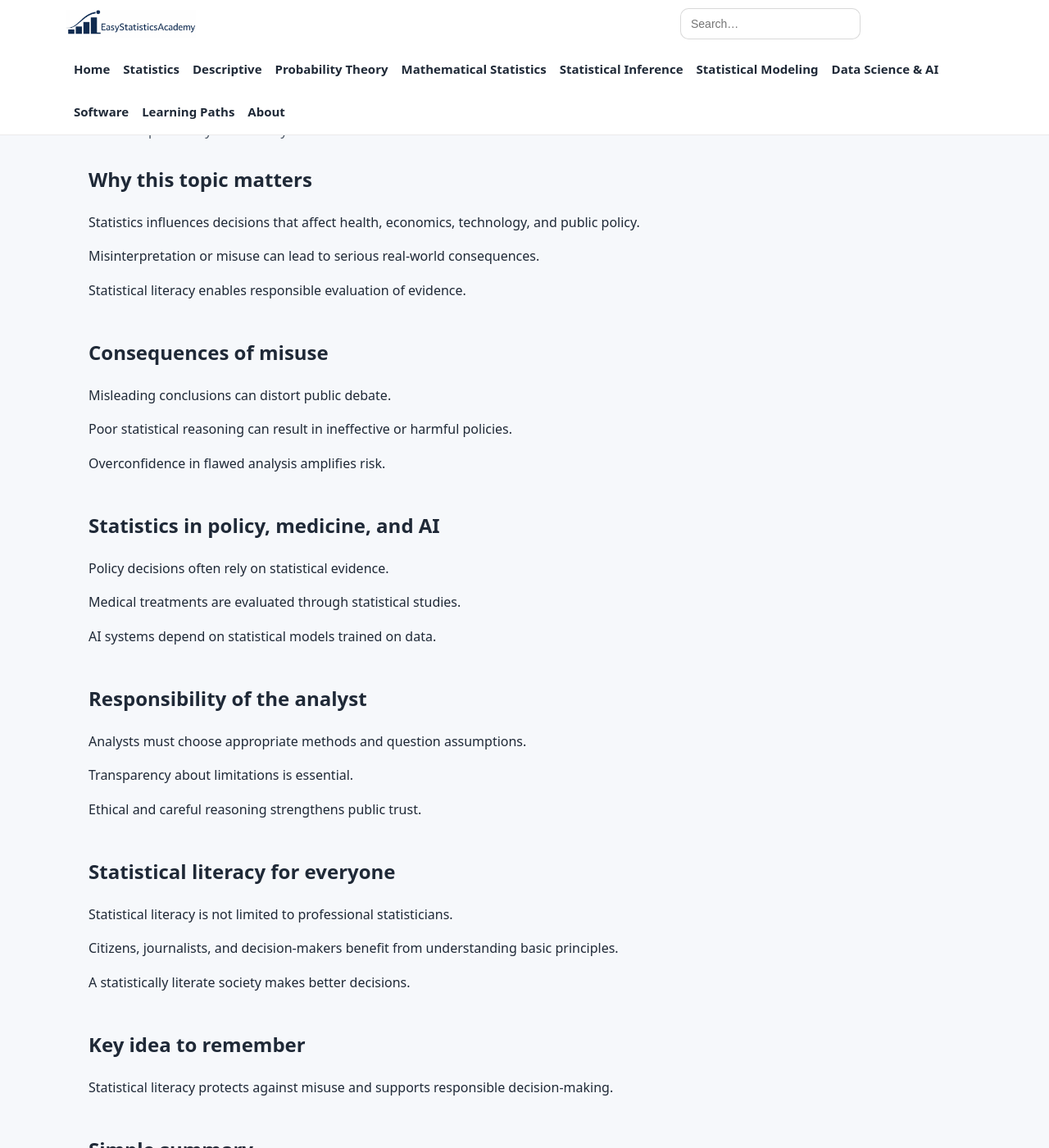
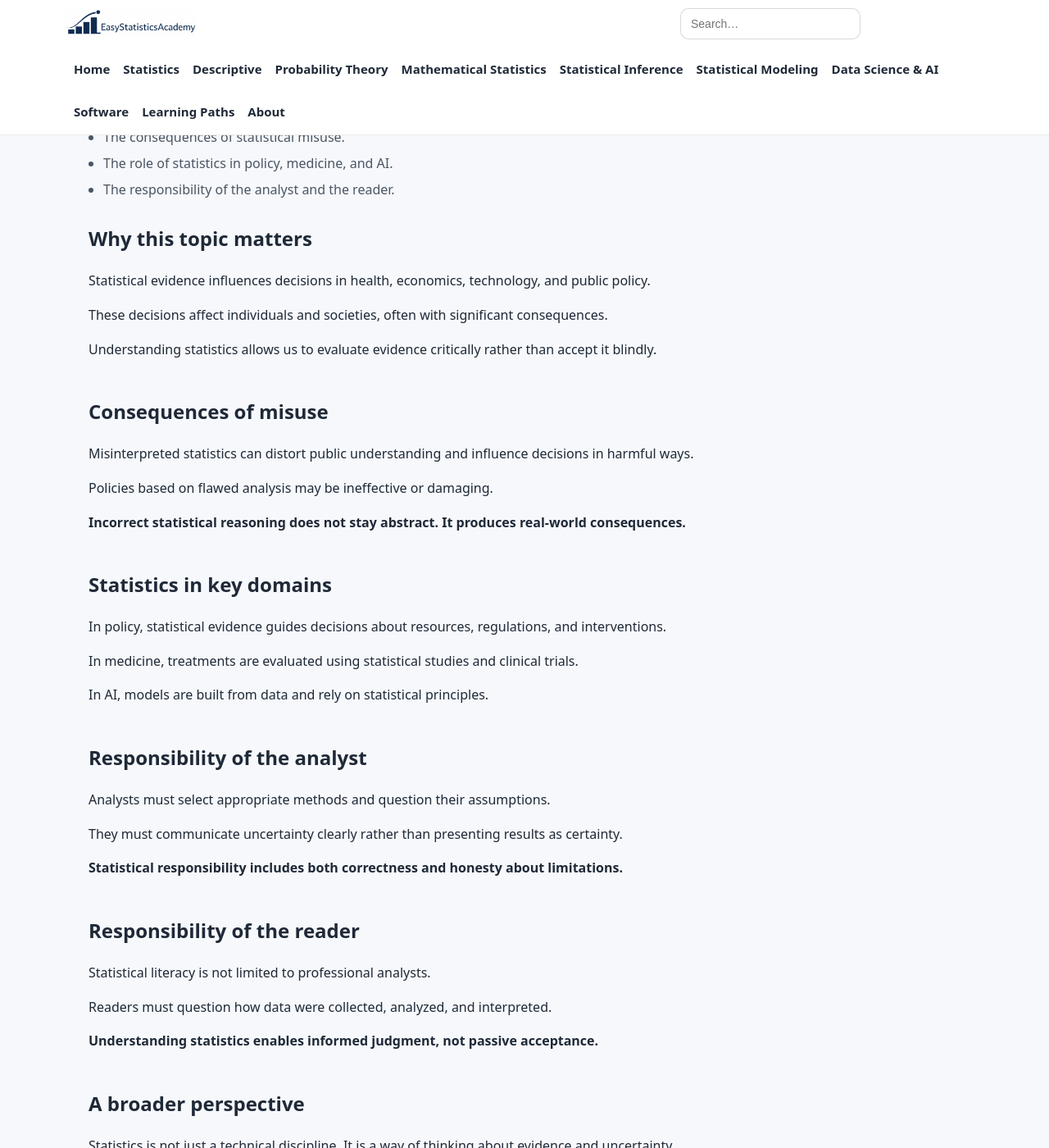
Before and after one commit to ammar-homaida-statistics/easystatisticsacademy, a Jekyll site: the page built from foundations/why-statistical-literacy-matters/index.md, in a window 1280 px wide and 1400 px high, scrolled down 569 px. Shown: the whole window at 82% size. Built offline with Jekyll 4.4.1, drawn with Linux system fonts in a browser that asks for light colours; some of the changed text lies outside the part shown.

Commit message:
Update index.md

```diff
--- a/foundations/why-statistical-literacy-matters/index.md
+++ b/foundations/why-statistical-literacy-matters/index.md
@@ -19,10 +19,15 @@
   <div class="hero-card">
     <h1>Why Statistical Literacy Matters</h1>
 
+    <div style="background:#fff3cd; border:1px solid #ffeeba; padding:12px 14px; margin:14px 0; border-radius:8px;">
+      <strong>🚧 Under Construction</strong> — Real-world case studies and examples will be added.
+    </div>
+
     <p class="lead">
-      This lesson explains why statistical literacy is essential in modern society,
-      examines the consequences of misuse, and emphasizes the responsibility
-      of analysts working with data.
+      Statistics shapes decisions in modern society.
+      Understanding how statistical reasoning works
+      is essential for interpreting evidence responsibly
+      and avoiding misleading conclusions.
     </p>
 
     <p class="muted-mini">
@@ -30,6 +35,8 @@
     </p>
   </div>
 </section>
+
+
 
 <section class="section">
   <div class="content-narrow">
@@ -39,113 +46,150 @@
       <li>Why statistical literacy is important.</li>
       <li>The consequences of statistical misuse.</li>
       <li>The role of statistics in policy, medicine, and AI.</li>
-      <li>The responsibility of the analyst.</li>
+      <li>The responsibility of the analyst and the reader.</li>
     </ul>
   </div>
 </section>
+
+
 
 <section class="section">
   <div class="content-narrow">
     <h2>Why this topic matters</h2>
 
     <p>
-      Statistics influences decisions that affect
-      health, economics, technology, and public policy.
+      Statistical evidence influences decisions
+      in health, economics, technology, and public policy.
     </p>
 
     <p>
-      Misinterpretation or misuse can lead to
-      serious real-world consequences.
+      These decisions affect individuals and societies,
+      often with significant consequences.
     </p>
 
     <p>
-      Statistical literacy enables responsible
-      evaluation of evidence.
+      Understanding statistics allows us
+      to evaluate evidence critically rather than accept it blindly.
     </p>
   </div>
 </section>
+
+
 
 <section class="section">
   <div class="content-narrow">
     <h2>Consequences of misuse</h2>
 
     <p>
-      Misleading conclusions can distort public debate.
+      Misinterpreted statistics can distort public understanding
+      and influence decisions in harmful ways.
     </p>
 
     <p>
-      Poor statistical reasoning can result in
-      ineffective or harmful policies.
+      Policies based on flawed analysis
+      may be ineffective or damaging.
     </p>
 
-    <p>
-      Overconfidence in flawed analysis
-      amplifies risk.
+    <p style="font-weight:600;">
+      Incorrect statistical reasoning does not stay abstract.
+      It produces real-world consequences.
     </p>
   </div>
 </section>
 
+
+
 <section class="section">
   <div class="content-narrow">
-    <h2>Statistics in policy, medicine, and AI</h2>
+    <h2>Statistics in key domains</h2>
 
     <p>
-      Policy decisions often rely on statistical evidence.
+      In policy, statistical evidence guides decisions
+      about resources, regulations, and interventions.
     </p>
 
     <p>
-      Medical treatments are evaluated
-      through statistical studies.
+      In medicine, treatments are evaluated
+      using statistical studies and clinical trials.
     </p>
 
     <p>
-      AI systems depend on statistical models
-      trained on data.
+      In AI, models are built from data
+      and rely on statistical principles.
     </p>
   </div>
 </section>
+
+
 
 <section class="section">
   <div class="content-narrow">
     <h2>Responsibility of the analyst</h2>
 
     <p>
-      Analysts must choose appropriate methods
-      and question assumptions.
+      Analysts must select appropriate methods
+      and question their assumptions.
     </p>
 
     <p>
-      Transparency about limitations
-      is essential.
+      They must communicate uncertainty clearly
+      rather than presenting results as certainty.
     </p>
 
-    <p>
-      Ethical and careful reasoning
-      strengthens public trust.
+    <p style="font-weight:600;">
+      Statistical responsibility includes both correctness
+      and honesty about limitations.
     </p>
   </div>
 </section>
 
+
+
 <section class="section">
   <div class="content-narrow">
-    <h2>Statistical literacy for everyone</h2>
+    <h2>Responsibility of the reader</h2>
 
     <p>
       Statistical literacy is not limited
-      to professional statisticians.
+      to professional analysts.
     </p>
 
     <p>
-      Citizens, journalists, and decision-makers
-      benefit from understanding basic principles.
+      Readers must question how data were collected,
+      analyzed, and interpreted.
+    </p>
+
+    <p style="font-weight:600;">
+      Understanding statistics enables informed judgment,
+      not passive acceptance.
+    </p>
+  </div>
+</section>
+
+
+
+<section class="section">
+  <div class="content-narrow">
+    <h2>A broader perspective</h2>
+
+    <p>
+      Statistics is not just a technical discipline.
+      It is a way of thinking about evidence and uncertainty.
     </p>
 
     <p>
       A statistically literate society
-      makes better decisions.
+      is better equipped to make rational decisions.
+    </p>
+
+    <p style="font-weight:600;">
+      Statistical literacy supports better reasoning,
+      not just better calculation.
     </p>
   </div>
 </section>
+
+
 
 <section class="section section-soft">
   <div class="content-narrow">
@@ -153,22 +197,26 @@
 
     <p>
       Statistical literacy protects against misuse
-      and supports responsible decision-making.
+      and enables responsible interpretation of evidence.
     </p>
   </div>
 </section>
+
+
 
 <section class="section section-next">
   <div class="content-narrow">
     <h2>Simple summary</h2>
 
     <p>
-      Statistics shapes important decisions.
-      Understanding its principles reduces misuse
-      and strengthens public reasoning.
+      Statistics influences important decisions.
+      Understanding its principles helps prevent misuse
+      and supports better reasoning in real-world contexts.
     </p>
   </div>
 </section>
+
+
 
 <section class="section section-next">
   <div class="content-narrow">
```
Also changed, not shown: other parts of foundations/why-statistical-literacy-matters/index.md (+7 -1 lines).
